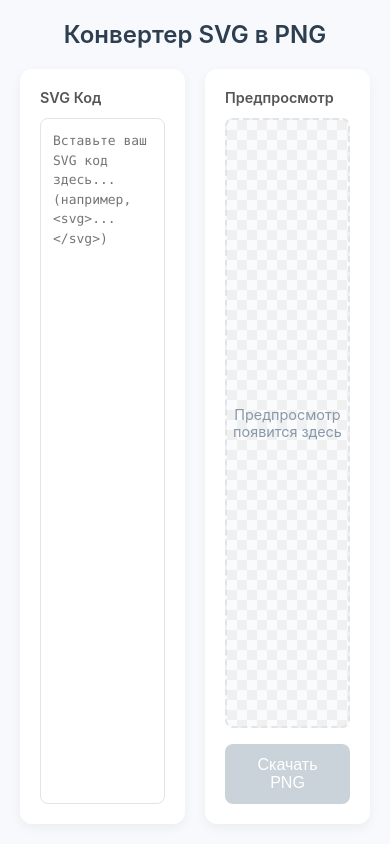
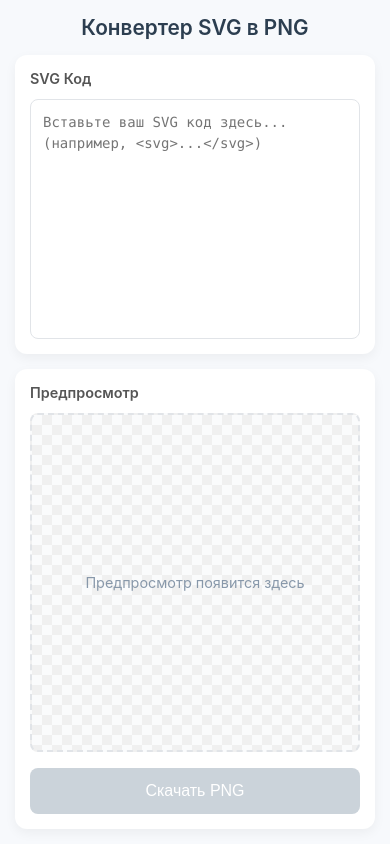
Before and after one commit to khvorost-2021-eng/Convertor-from-svg, a plain HTML site: page index.html in a window 390 px wide. Drawn offline with Linux system fonts and the light colour scheme.

Commit message:
Update index.html

```diff
--- a/index.html
+++ b/index.html
@@ -16,7 +16,7 @@
             color: #333;
             display: flex;
             flex-direction: column;
-            height: 100vh;
+            min-height: 100vh;
         }
         h1 {
             text-align: center;
@@ -29,7 +29,7 @@
             display: flex;
             flex: 1;
             gap: 20px;
-            min-height: 0; /* Важно для корректного скролла внутри флекс-элементов */
+            min-height: 0;
         }
         .panel {
             flex: 1;
@@ -52,6 +52,7 @@
         textarea {
             flex: 1;
             width: 100%;
+            min-height: 200px;
             border: 1px solid #e1e4e8;
             border-radius: 8px;
             padding: 12px;
@@ -67,6 +68,7 @@
         }
         .preview-area {
             flex: 1;
+            min-height: 200px;
             border: 2px dashed #e1e4e8;
             border-radius: 8px;
             display: flex;
@@ -94,9 +96,9 @@
             padding: 12px 20px;
             background-color: #007bff;
             color: white;
-            border: none;
-            border-radius: 8px;
-            cursor: pointer;            font-size: 1rem;
+            border: none;            border-radius: 8px;
+            cursor: pointer;
+            font-size: 1rem;
             font-weight: 500;
             transition: all 0.2s;
             width: 100%;
@@ -123,6 +125,34 @@
             color: #8898aa;
             font-size: 0.8rem;
         }
+
+        /* Адаптив для мобильных устройств */
+        @media (max-width: 768px) {
+            body {
+                padding: 15px;
+            }
+            h1 {
+                font-size: 1.3rem;
+                margin-bottom: 15px;
+            }
+            .container {
+                flex-direction: column;
+                gap: 15px;
+            }
+            .panel {
+                padding: 15px;
+            }
+            textarea {
+                min-height: 150px;
+                font-size: 14px;
+            }            .preview-area {
+                min-height: 250px;
+            }
+            .btn {
+                padding: 14px 20px;
+                font-size: 1rem;
+            }
+        }
     </style>
 </head>
 <body>
@@ -145,7 +175,8 @@
                 <span class="placeholder">Предпросмотр появится здесь</span>
                 <canvas id="previewCanvas" style="display: none;"></canvas>
             </div>
-            <button id="downloadBtn" class="btn" disabled>Скачать PNG</button>        </div>
+            <button id="downloadBtn" class="btn" disabled>Скачать PNG</button>
+        </div>
     </div>
 
     <script>
@@ -163,8 +194,7 @@
             if (!svgCode) {
                 previewCanvas.style.display = 'none';
                 placeholder.style.display = 'block';
-                downloadBtn.disabled = true;
-                dimensionsLabel.textContent = '';
+                downloadBtn.disabled = true;                dimensionsLabel.textContent = '';
                 isReady = false;
                 return;
             }
@@ -194,7 +224,8 @@
                 URL.revokeObjectURL(url);
             };
 
-            img.onerror = () => {                console.error('Ошибка парсинга SVG. Проверьте корректность кода.');
+            img.onerror = () => {
+                console.error('Ошибка парсинга SVG. Проверьте корректность кода.');
                 URL.revokeObjectURL(url);
             };
 
@@ -212,8 +243,7 @@
             // Эмулируем клик
             document.body.appendChild(link);
             link.click();
-            document.body.removeChild(link);
-        });
+            document.body.removeChild(link);        });
     </script>
 </body>
 </html>
```
